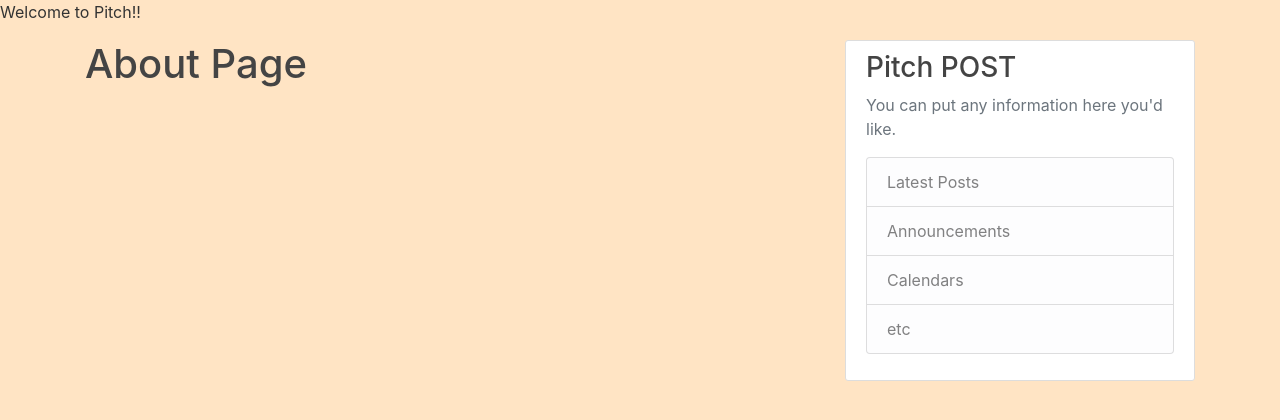
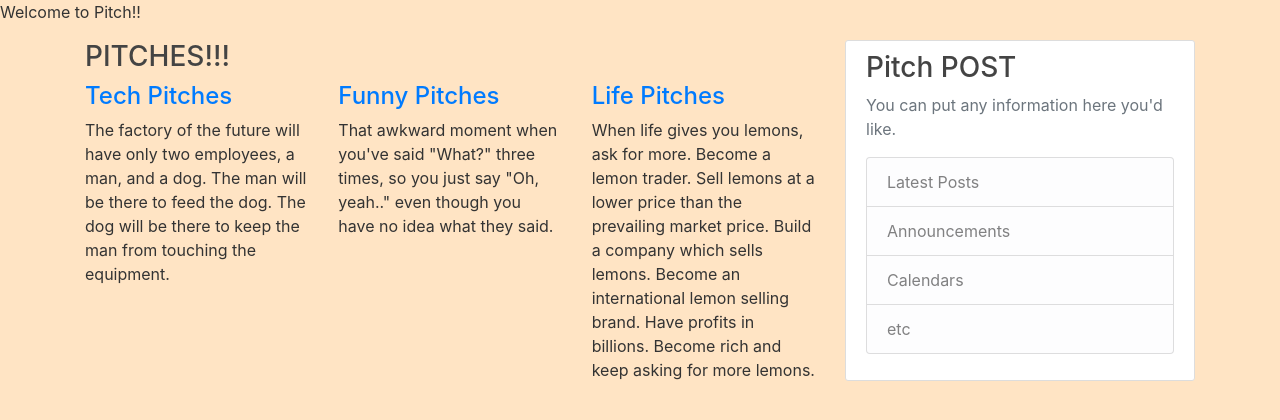
Before and after one commit to sarahsindet/pitch, a Flask app: page /category in a window 1280 px wide. Shown: the part 80-500 px from the top of the page. Run offline with Flask 2, Linux system fonts and the light colour scheme; some libraries are stand-ins or nearby versions.

Commit message:
addeda category pitches

```diff
--- a/templates/category.html
+++ b/templates/category.html
@@ -1,4 +1,22 @@
 {% extends "layout.html" %}
 {% block content %}
-       <h1>About Page</h1>
+<h3>PITCHES!!!</h3>
+
+<div class="row">
+<div class="col-md-4">
+    <h4><a href="/tech">Tech Pitches</a></h4>
+    <p>The factory of the future will have only two employees, a man, and a dog. The man will be there to feed the dog. The dog will be there to keep the man from touching the equipment.</p>
+</div>
+
+<div class="col-md-4">
+        <h4><a href="/funny">Funny Pitches</a></h4>
+        <p>That awkward moment when you've said "What?" three times, so you just say "Oh, yeah.." even though you have no idea what they said.</p>
+</div>
+
+<div class="col-md-4">
+        <h4><a href="/life">Life Pitches</a></h4>
+        <p>When life gives you lemons, ask for more. Become a lemon trader. Sell lemons at a lower price than the prevailing market price. Build a company which sells lemons. Become an international lemon selling brand. Have profits in billions. Become rich and keep asking for more lemons.</p>
+</div>
+
+</div>
 {% endblock %}
```
